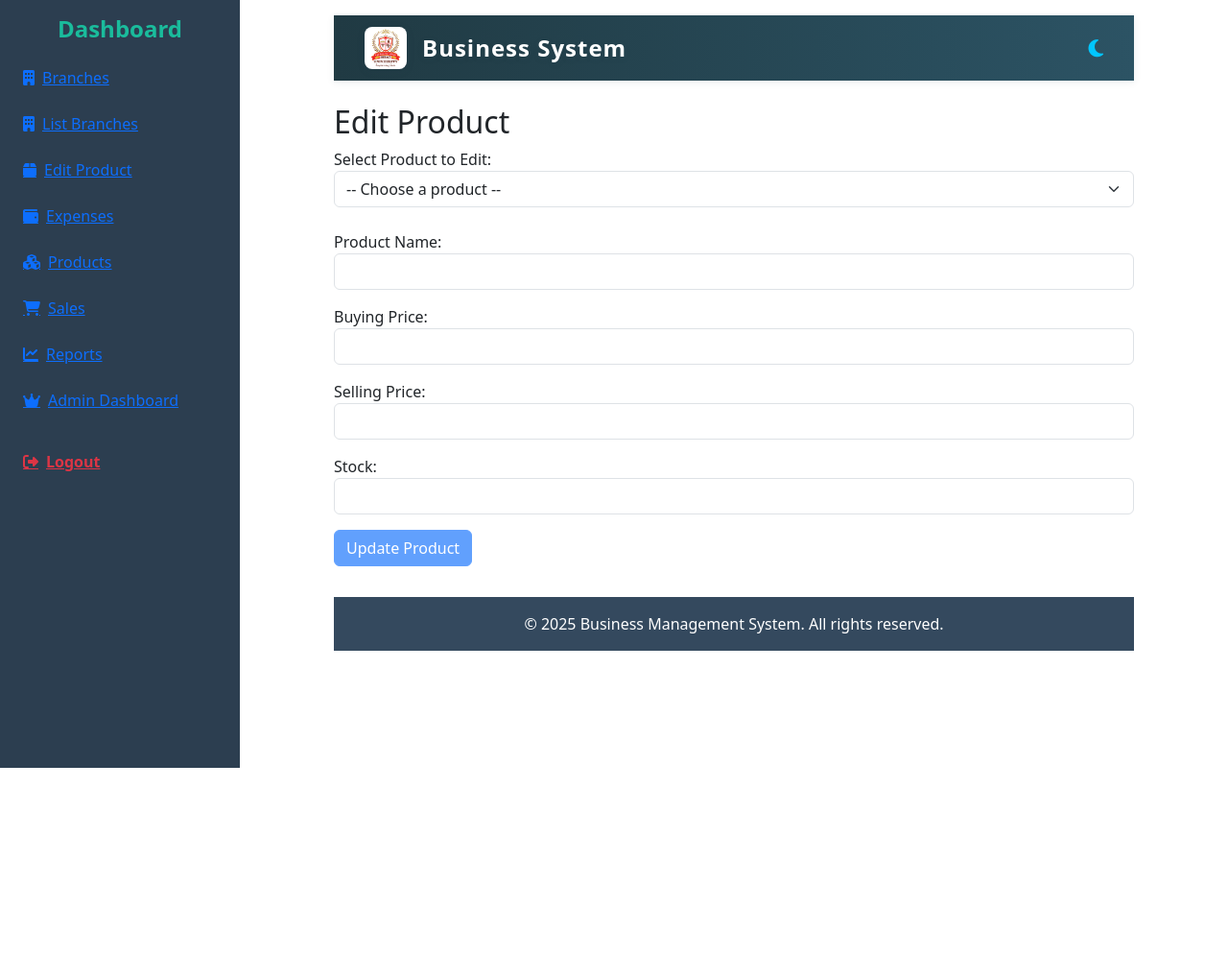
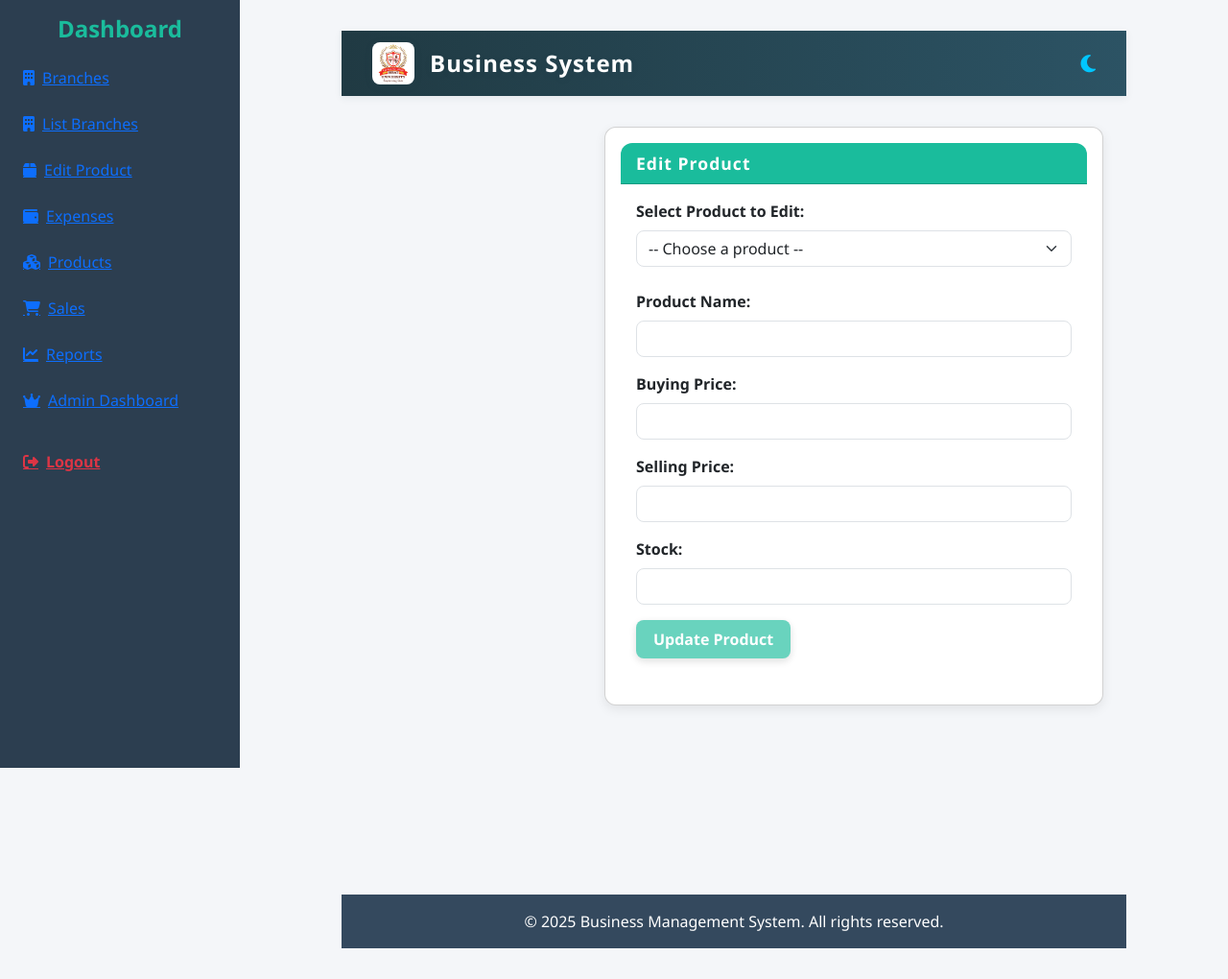
Before and after one commit to janiwyn/business-system, a PHP site: page /edit_product.php in a window 1280 px wide. Shown: the whole page at 96% size. Before the commit the page ends 800 px from the top, so only its background shows below. Run offline with PHP 8.4, Linux system fonts and the light colour scheme; the visitor is signed in with stand-in values (Sample User, id 1); data that the repository does not hold is empty.

Commit message:
modifed the edit product form

```diff
--- a/pages/edit_product.php
+++ b/pages/edit_product.php
@@ -60,11 +60,96 @@ if ($conn->query($update)) {
     <link href="https://cdn.jsdelivr.net/npm/bootstrap@5.3.0/dist/css/bootstrap.min.css" rel="stylesheet">
 </head>
 <body class="container">
-    <h2 class="mt-4">Edit Product</h2>
+<style>
+body {
+    background: var(--bg-color);
+    color: var(--text-color);
+    font-family: 'Segoe UI', Tahoma, Geneva, Verdana, sans-serif;
+    margin: 0;
+    padding: 0;
+}
+.main-container {
+    margin-left: 250px;
+    padding: 2rem 1.5rem 2rem 1.5rem;
+    min-height: 100vh;
+    transition: margin-left 0.3s ease;
+    max-width: 100vw;
+}
+@media (max-width: 768px) {
+    .main-container { margin-left: 0; padding: 1rem; }
+}
+.card {
+    border-radius: 12px;
+    box-shadow: 0px 4px 12px rgba(0,0,0,0.08);
+    transition: transform 0.2s ease-in-out;
+    background: var(--card-bg);
+}
+.card-header {
+    font-weight: 600;
+    background: var(--primary-color);
+    color: #fff !important;
+    border-radius: 12px 12px 0 0 !important;
+    font-size: 1.1rem;
+    letter-spacing: 1px;
+}
+body.dark-mode .card-header {
+    background-color: #2c3e50 !important;
+    color: #fff !important;
+}
+.form-control, .form-select {
+    border-radius: 8px;
+}
+body.dark-mode .form-label,
+body.dark-mode label,
+body.dark-mode .card-body {
+    color: #fff !important;
+}
+body.dark-mode .form-control,
+body.dark-mode .form-select {
+    background-color: #23243a !important;
+    color: #fff !important;
+    border: 1px solid #444 !important;
+}
+body.dark-mode .form-control:focus,
+body.dark-mode .form-select:focus {
+    background-color: #23243a !important;
+    color: #fff !important;
+}
+.btn-primary {
+    background: var(--primary-color) !important;
+    border: none;
+    border-radius: 8px;
+    padding: 8px 18px;
+    font-weight: 600;
+    box-shadow: 0px 3px 8px rgba(0,0,0,0.2);
+    color: #fff !important;
+    transition: background 0.2s;
+}
+.btn-primary:hover, .btn-primary:focus {
+    background: #159c8c !important;
+    color: #fff !important;
+}
+.center-form-wrapper {
+    display: flex;
+    align-items: center;
+    justify-content: center;
+    min-height: 70vh;
+}
+.card.edit-product-card {
+    max-width: 600px;
+    width: 100%;
+    margin: 0 auto;
+}
+</style>
 
+<div class="main-container">
+    <div class="center-form-wrapper">
+        <div class="card mb-4 edit-product-card">
+            <div class="card-header">Edit Product</div>
+            <div class="card-body">
                 <!-- Product selector -->
                 <form method="get" class="mb-4">
-        <label>Select Product to Edit:</label>
+                    <label class="form-label fw-semibold">Select Product to Edit:</label>
                     <select name="id" class="form-select" onchange="this.form.submit()">
                         <option value="">-- Choose a product --</option>
                         <?php while ($row = $products_result->fetch_assoc()): ?>
@@ -78,22 +163,22 @@ if ($conn->query($update)) {
                 <!-- Product form -->
                 <form method="POST">
                     <div class="mb-3">
-            <label>Product Name:</label>
+                        <label class="form-label fw-semibold">Product Name:</label>
                         <input type="text" name="name" class="form-control"
                             value="<?= htmlspecialchars($product['name']) ?>" required>
                     </div>
                     <div class="mb-3">
-            <label>Buying Price:</label>
+                        <label class="form-label fw-semibold">Buying Price:</label>
                         <input type="number" step="0.01" name="buying-price" class="form-control"
                             value="<?= htmlspecialchars($product['buying-price']) ?>" required>
                     </div>
                     <div class="mb-3">
-            <label>Selling Price:</label>
+                        <label class="form-label fw-semibold">Selling Price:</label>
                         <input type="number" step="0.01" name="selling-price" class="form-control"
                             value="<?= htmlspecialchars($product['selling-price']) ?>" required>
                     </div>
                     <div class="mb-3">
-            <label>Stock:</label>
+                        <label class="form-label fw-semibold">Stock:</label>
                         <input type="number" name="stock" class="form-control"
                             value="<?= htmlspecialchars($product['stock']) ?>" required>
                     </div>
@@ -101,5 +186,9 @@ if ($conn->query($update)) {
                         Update Product
                     </button>
                 </form>
+            </div>
+        </div>
+    </div>
+</div>
 
 <?php include '../includes/footer.php'; ?>
```
Lines whose indentation alone changed are shown as unchanged.
